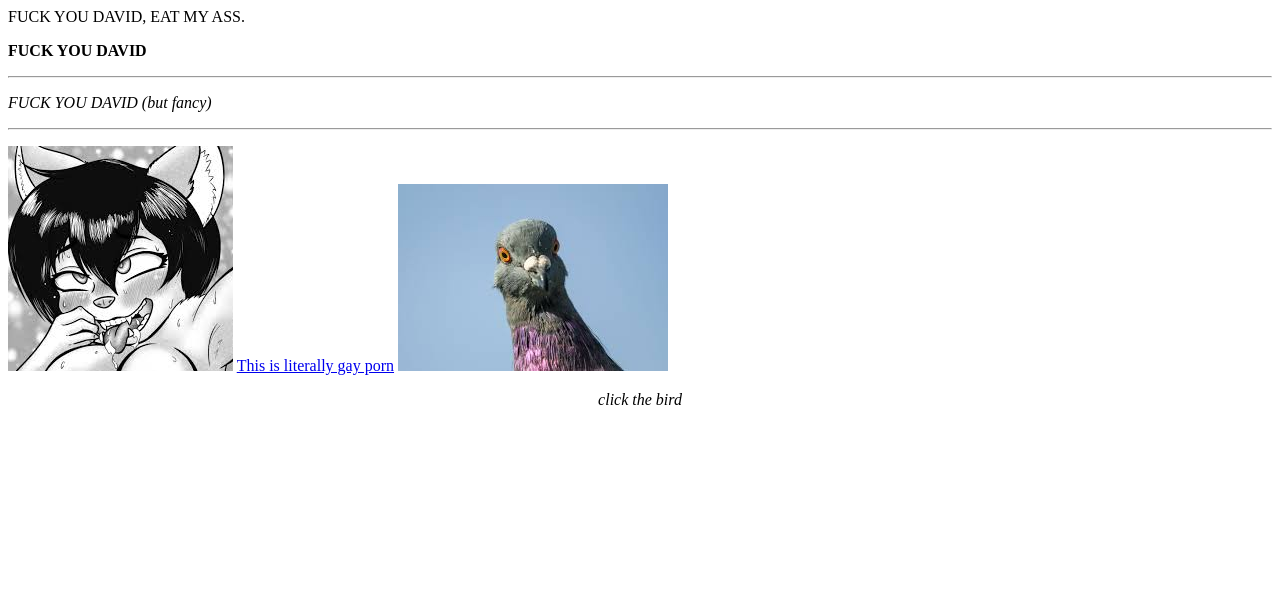
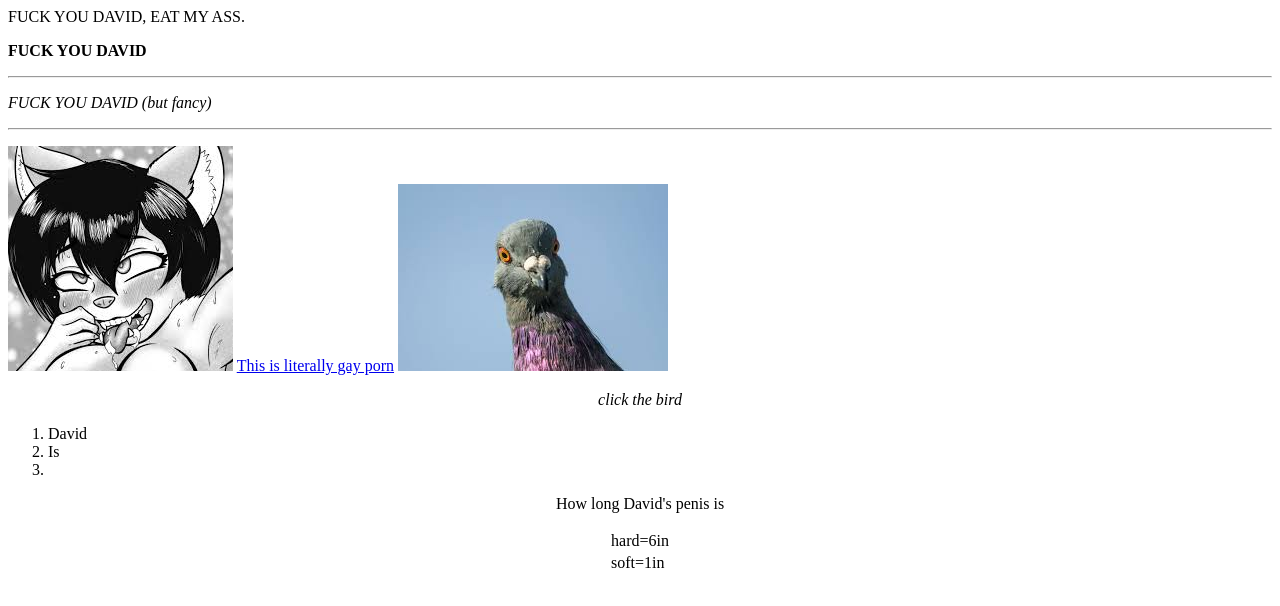
Before and after one commit to willsmarsh/codingpractice, a plain HTML site: page index.html in a window 1280 px wide. Drawn offline with Linux system fonts and the light colour scheme.

Commit message:
Add files via upload

```diff
--- a/index.html
+++ b/index.html
@@ -15,5 +15,16 @@
     <a href="https://www.pornhub.com/view_video.php?viewkey=ph5d6c1b21beec6" target="_blank">This is literally gay porn</a>
     <a href="https://www.youtube.com/watch?v=MS7rJihzPsM" target="_blank"><img src="pigeon.jpg" alt="" /></a>
     <p align="center"><i> click the bird</i></p>
+    <ol><li>David</li><li>Is</li><li><Gay></li></ol>
+    <p align="center">How long David's penis is</p>
+    <table align="center">
+        <tr>
+            <td>hard=6in</td>
+        </tr>
+        <tr>
+            <td>soft=1in</td>
+        </tr>
+        <div style="background-color:green;color:white;padding:20px></div>
+<script></script>
 </body>
 </html>
```
